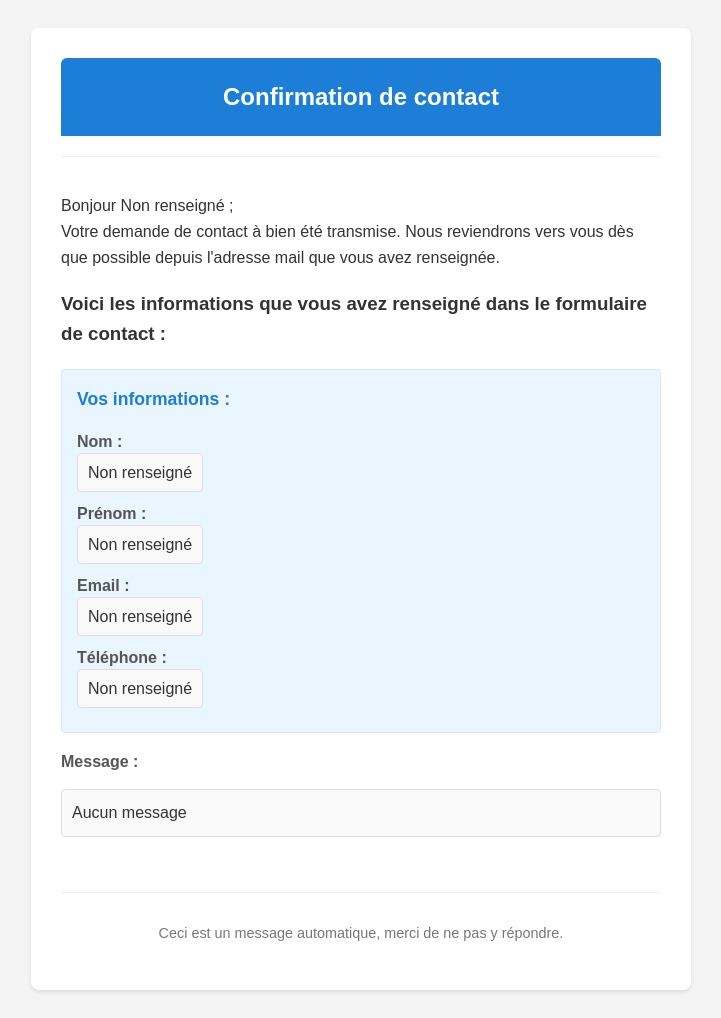
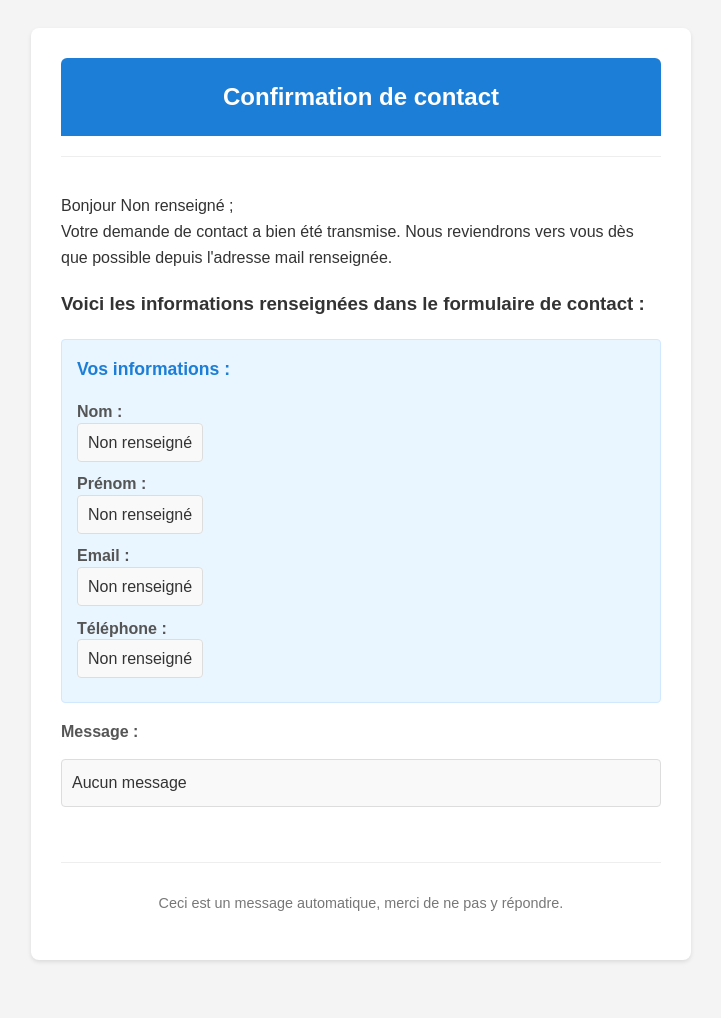
Before and after one commit to gestionsiteccsa/cc-sudavesnois, a Django app: template home/templates/email_html_client.html in a window 1280 px wide. Shown: the whole page, without its empty margins (279-1000 px from the left). After the commit the page ends 962 px from the top, so only its background shows below. Run offline with Django 5.2, Linux system fonts and the light colour scheme; the template is opened without the code that fills it, so the values that code supplies are empty.

Commit message:
fix orthographe email

```diff
--- a/home/templates/email_html_client.html
+++ b/home/templates/email_html_client.html
@@ -81,9 +81,9 @@
         </div>
         <div class="content">
             <p>Bonjour {{ first_name|default:'Non renseigné' }} ;<br>
-            Votre demande de contact à bien été transmise.
-            Nous reviendrons vers vous dès que possible depuis l'adresse mail que vous avez renseignée.</p>
-            <h3>Voici les informations que vous avez renseigné dans le formulaire de contact :</h3>
+            Votre demande de contact a bien été transmise.
+            Nous reviendrons vers vous dès que possible depuis l'adresse mail renseignée.</p>
+            <h3>Voici les informations renseignées dans le formulaire de contact :</h3>
 
             <div class="contact-info">
                 <h2>Vos informations :</h2>
```
